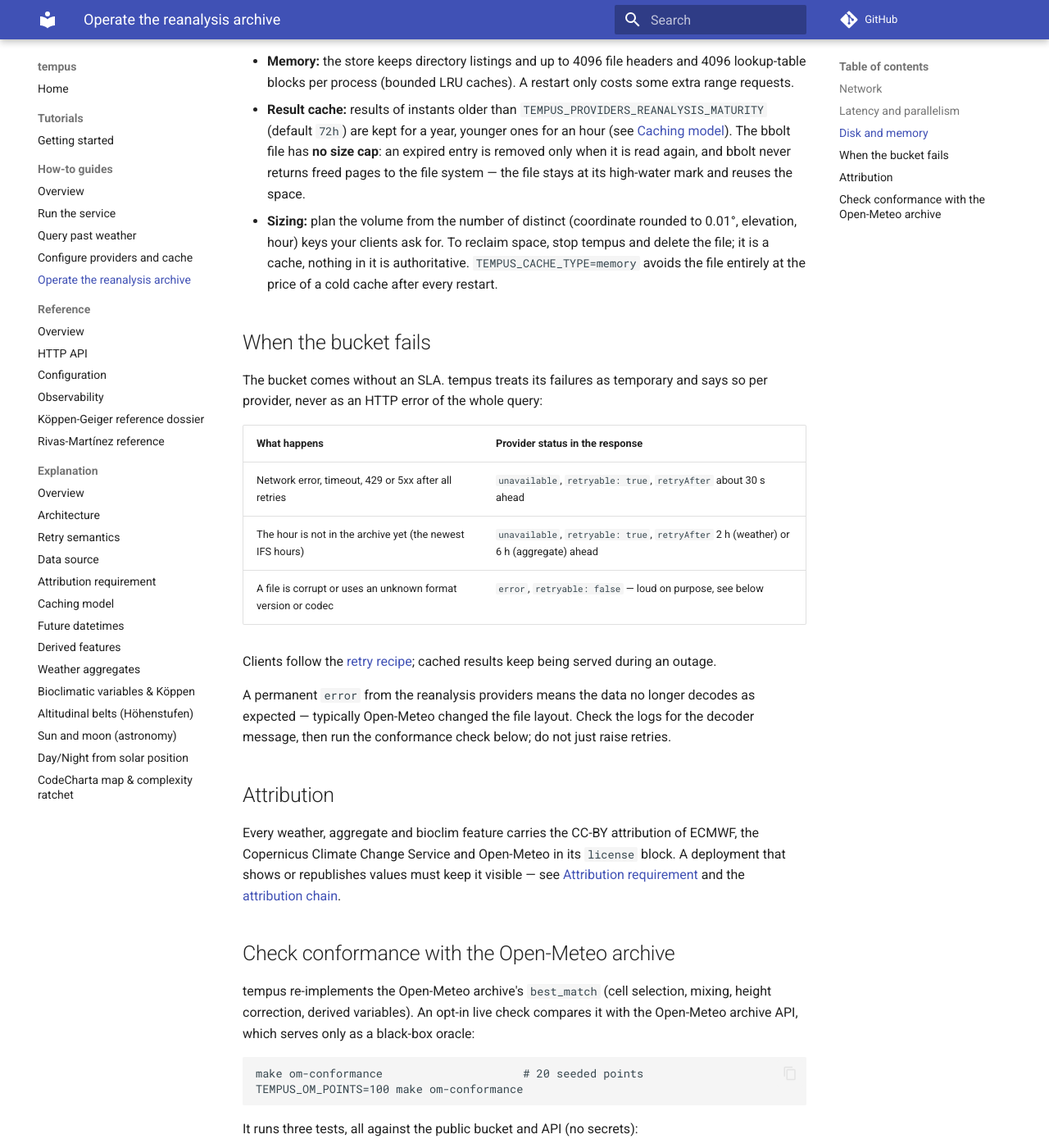
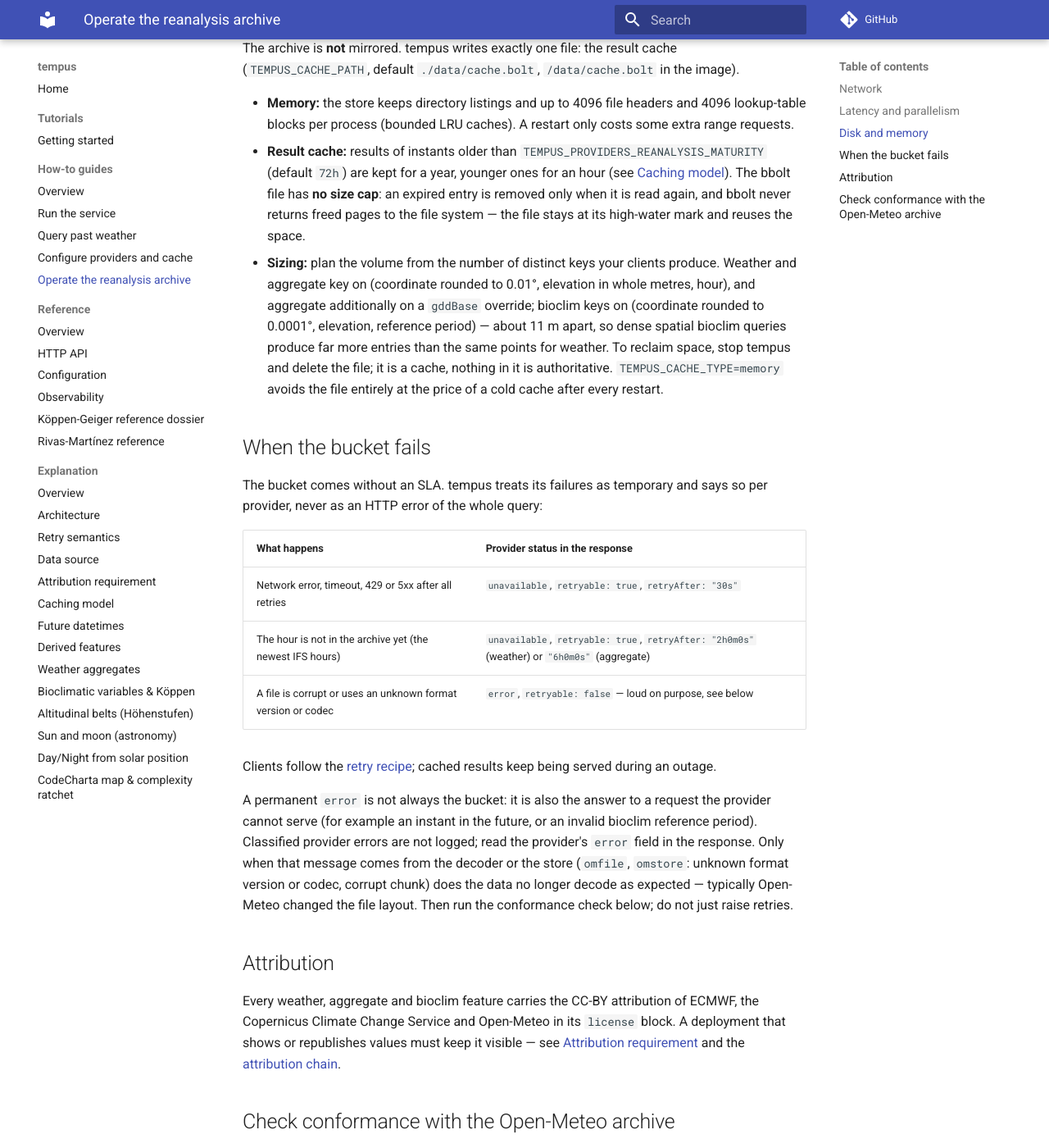
Before and after one commit to jobrunner/tempus, an MkDocs documentation site: the page built from docs/how-to/operate-reanalysis.md, in a window 1280 px wide and 1400 px high, scrolled down 1552 px. Shown: the whole window at 82% size. Built offline with MkDocs 1.6.1 and Material for MkDocs 9.7.7, drawn with Linux system fonts in a browser that asks for light colours; comment, search, counter and statistics services are not loaded; some of the changed text lies outside the part shown.

Commit message:
docs: fix retry timeout, cache sizing and error diagnosis in the how-to
Address review: the reanalysis timeout covers all attempts and backoff,
cache sizing names the bioclim and gddBase key dimensions, a permanent
provider error is diagnosed from the response's error field (classified
errors are not logged), and the conformance log shows only the first 20
misses. retryAfter is a Go duration string, not an RFC 3339 timestamp, in
the how-to, retry semantics and HTTP API reference alike.

Claude-Session: https://claude.ai/code/session_015iSEsXQgepnVboSk8mtxVa

```diff
--- a/docs/how-to/operate-reanalysis.md
+++ b/docs/how-to/operate-reanalysis.md
@@ -40,8 +40,11 @@ The knobs (see [Configure providers](configure-providers.md#providers-reanalysis
 - `TEMPUS_PROVIDERS_REANALYSIS_MAX_PARALLEL` (default `32`) — concurrent range
   requests per tempus process. Raise it for many concurrent cold bioclim
   queries; lower it on a thin uplink.
-- `TEMPUS_PROVIDERS_REANALYSIS_TIMEOUT` (default `30s`) — per request,
-  including each retry attempt.
+- `TEMPUS_PROVIDERS_REANALYSIS_TIMEOUT` (default `30s`) — the whole budget of
+  one range request: all its attempts **and** the backoff waits between them
+  share it, so a slow first attempt or a long `Retry-After` can use it up
+  before a retry starts. Size it for attempts plus backoff, not for one
+  attempt.
 - `TEMPUS_PROVIDERS_REANALYSIS_RETRY_ATTEMPTS` (default `3`) — retries of 429,
   5xx and network failures, with exponential backoff from 2 s (or the
   `Retry-After` the bucket sends).
@@ -69,8 +72,12 @@ the image).
   The bbolt file has **no size cap**: an expired entry is removed only when it
   is read again, and bbolt never returns freed pages to the file system — the
   file stays at its high-water mark and reuses the space.
-- **Sizing:** plan the volume from the number of distinct
-  (coordinate rounded to 0.01°, elevation, hour) keys your clients ask for. To
+- **Sizing:** plan the volume from the number of distinct keys your clients
+  produce. Weather and aggregate key on (coordinate rounded to 0.01°, elevation
+  in whole metres, hour), and aggregate additionally on a `gddBase` override;
+  bioclim keys on (coordinate rounded to 0.0001°, elevation, reference
+  period) — about 11 m apart, so dense spatial bioclim queries produce far
+  more entries than the same points for weather. To
   reclaim space, stop tempus and delete the file; it is a cache, nothing in it
   is authoritative. `TEMPUS_CACHE_TYPE=memory` avoids the file entirely at the
   price of a cold cache after every restart.
@@ -82,17 +89,21 @@ says so per provider, never as an HTTP error of the whole query:
 
 | What happens | Provider status in the response |
 |---|---|
-| Network error, timeout, 429 or 5xx after all retries | `unavailable`, `retryable: true`, `retryAfter` about 30 s ahead |
-| The hour is not in the archive yet (the newest IFS hours) | `unavailable`, `retryable: true`, `retryAfter` 2 h (weather) or 6 h (aggregate) ahead |
+| Network error, timeout, 429 or 5xx after all retries | `unavailable`, `retryable: true`, `retryAfter: "30s"` |
+| The hour is not in the archive yet (the newest IFS hours) | `unavailable`, `retryable: true`, `retryAfter: "2h0m0s"` (weather) or `"6h0m0s"` (aggregate) |
 | A file is corrupt or uses an unknown format version or codec | `error`, `retryable: false` — loud on purpose, see below |
 
 Clients follow the [retry recipe](../explanation/retry-semantics.md); cached
 results keep being served during an outage.
 
-A permanent `error` from the reanalysis providers means the data no longer
-decodes as expected — typically Open-Meteo changed the file layout. Check the
-logs for the decoder message, then run the conformance check below; do not
-just raise retries.
+A permanent `error` is not always the bucket: it is also the answer to a
+request the provider cannot serve (for example an instant in the future, or an
+invalid bioclim reference period). Classified provider
+errors are not logged; read the provider's `error` field in the response.
+Only when that message comes from the decoder or the store (`omfile`,
+`omstore`: unknown format version or codec, corrupt chunk) does the data no
+longer decode as expected — typically Open-Meteo changed the file layout. Then
+run the conformance check below; do not just raise retries.
 
 ## Attribution
 
@@ -130,8 +141,10 @@ It runs three tests, all against the public bucket and API (no secrets):
   cases (coast, date line, Greenwich, mountains, southern hemisphere), hourly
   and daily.
 
-The log lists every miss with point, window, variable and hour, and counts
-misses of one step in the last decimal apart from larger ones. Any miss fails
+The log shows the first 20 misses of each test with point, window, variable
+and hour; the per-variable and per-window counts below it include every
+comparison, and count misses of one step in the last decimal apart from larger
+ones. To see the misses of one window in detail, rerun with fewer points. Any miss fails
 the sweep. A miss that appears only in the `recent` window can mean the
 archive revised its newest IFS hours between the two reads; rerun before
 investigating. A miss in old windows points at a change on Open-Meteo's side
```
Also changed, not shown: docs/explanation/retry-semantics.md (+4 -3 lines), docs/reference/http-api.md (+1 -1 lines).
